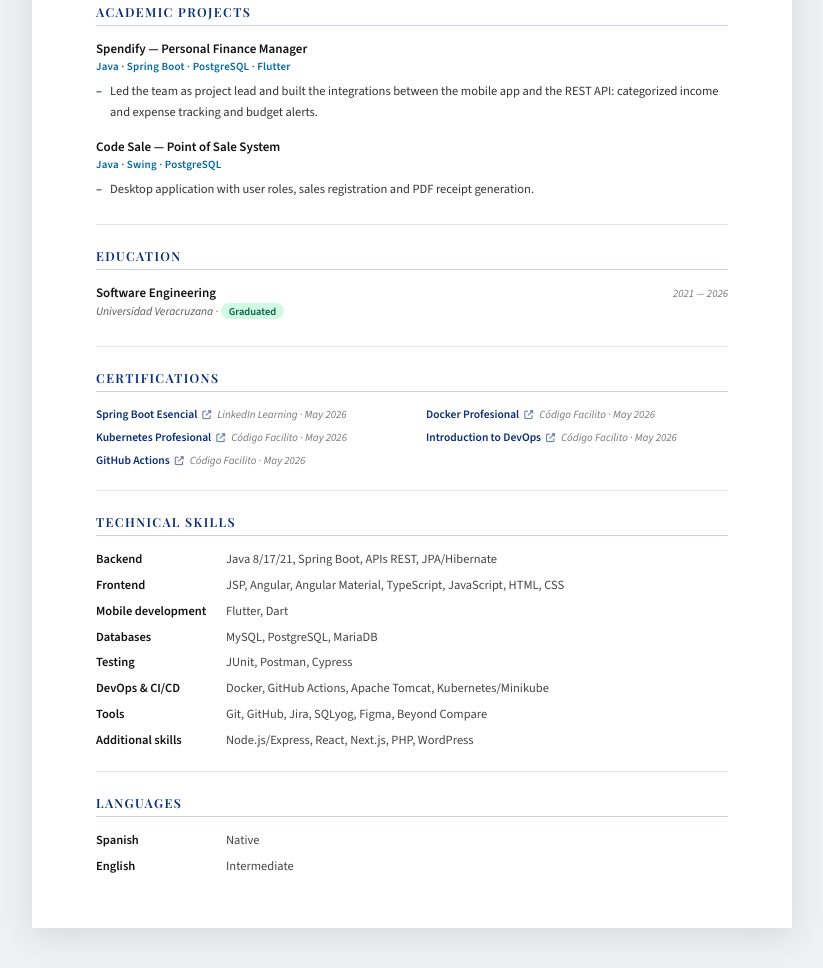
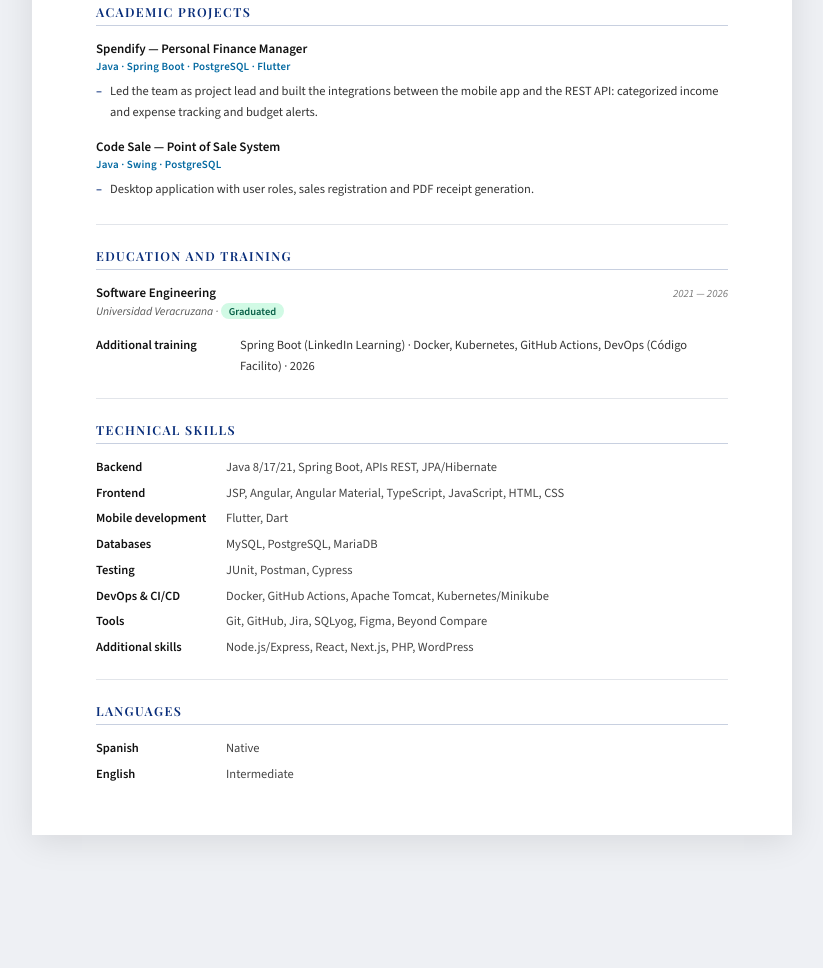
Before and after one commit to CodigyX/CodigyX.github.io, a plain HTML site: page index.html in a window 1280 px wide. Shown: the part 1059-2027 px from the top of the page, without its empty margins (228-1051 px from the left). After the commit the page ends 1934 px from the top, so only its background shows below. Drawn offline with nearby package versions, Linux system fonts and the light colour scheme.

Commit message:
refactor(cv): agrupar formacion complementaria en educacion
Co-Authored-By: Claude Opus 5.5 <noreply@anthropic.com>

```diff
--- a/cv.css
+++ b/cv.css
@@ -276,6 +276,16 @@ ul { list-style: none; padding: 0; }
   font-style: italic;
 }
 
+/* FORMACIÓN COMPLEMENTARIA */
+.cv-training {
+  display: flex;
+  gap: 14px;
+  margin-top: 10px;
+  font-size: 12.5px;
+  line-height: 1.5;
+  color: #444;
+}
+
 /* COMPETENCIAS PROFESIONALES */
 .soft-skills-list {
   display: grid;
--- a/index.html
+++ b/index.html
@@ -186,7 +186,7 @@
 
     <!-- EDUCACIÓN -->
     <section class="cv-section">
-      <h2 data-es="Educación" data-en="Education">Educación</h2>
+      <h2 data-es="Educación y Formación" data-en="Education and Training">Educación y Formación</h2>
       <div class="cv-entry">
         <div class="cv-entry-header">
           <span class="cv-org" data-es="Ingeniería de Software" data-en="Software Engineering">Ingeniería de
@@ -196,39 +196,11 @@
         <p class="cv-role">Universidad Veracruzana · <span class="cv-badge" data-es="Titulado"
             data-en="Graduated">Titulado</span></p>
       </div>
-    </section>
-
-    <!-- CERTIFICACIONES -->
-    <section class="cv-section">
-      <h2 data-es="Certificaciones" data-en="Certifications">Certificaciones</h2>
-      <div class="cert-grid">
-        <div class="cert-item">
-          <a href="https://www.linkedin.com/learning/certificates/8a9da27f5ceda5a4108403d5660f873a975d3f5b0c34040a9322b1e1a2ef3892"
-            target="_blank">Spring Boot Esencial <i class="fas fa-external-link-alt"></i></a>
-          <span>LinkedIn Learning · <span data-es="Mayo" data-en="May">Mayo</span> 2026</span>
-        </div>
-        <div class="cert-item">
-          <a href="https://codigofacilito.com/certificados/74459f98-1915-4737-90b5-8c258245de63" target="_blank">Docker
-            Profesional <i class="fas fa-external-link-alt"></i></a>
-          <span>Código Facilito · <span data-es="Mayo" data-en="May">Mayo</span> 2026</span>
-        </div>
-        <div class="cert-item">
-          <a href="https://codigofacilito.com/certificados/89b8b070-4e31-4e05-9659-3c6f63740d12"
-            target="_blank">Kubernetes Profesional <i class="fas fa-external-link-alt"></i></a>
-          <span>Código Facilito · <span data-es="Mayo" data-en="May">Mayo</span> 2026</span>
-        </div>
-        <div class="cert-item">
-          <a href="https://codigofacilito.com/certificados/40725046-e38b-41cb-a271-be0118d42e0f" target="_blank"><span
-              data-es="Introducción a DevOps" data-en="Introduction to DevOps">Introducción a DevOps</span> <i
-              class="fas fa-external-link-alt"></i></a>
-          <span>Código Facilito · <span data-es="Mayo" data-en="May">Mayo</span> 2026</span>
-        </div>
-        <div class="cert-item">
-          <a href="https://codigofacilito.com/certificados/5c86ac53-7a67-4528-b639-eb3f62c313f3" target="_blank">GitHub
-            Actions <i class="fas fa-external-link-alt"></i></a>
-          <span>Código Facilito · <span data-es="Mayo" data-en="May">Mayo</span> 2026</span>
-        </div>
-      </div>
+      <p class="cv-training">
+        <span class="skill-label" data-es="Formación complementaria" data-en="Additional training">Formación
+          complementaria</span>
+        <span>Spring Boot (LinkedIn Learning) · Docker, Kubernetes, GitHub Actions, DevOps (Código Facilito) · 2026</span>
+      </p>
     </section>
 
     <!-- HABILIDADES -->
```
